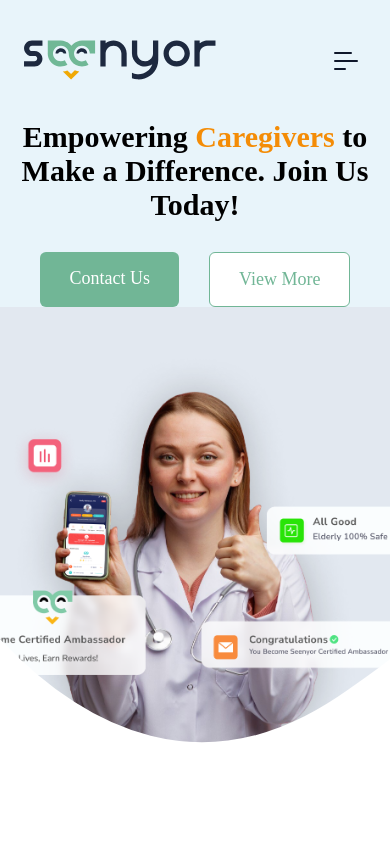
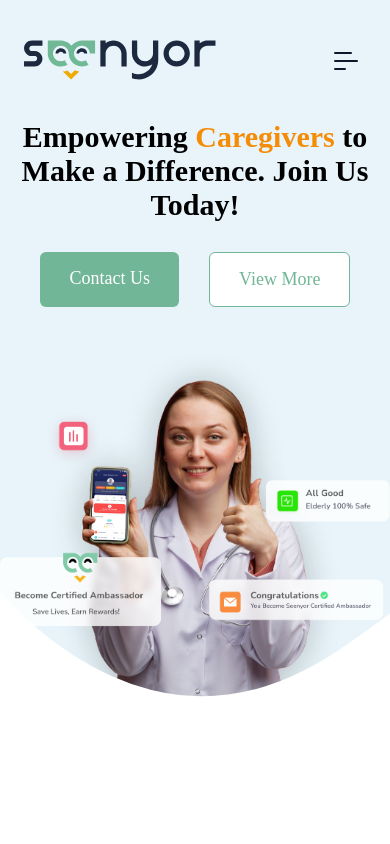
Before and after one commit to seenyor/new-seenyor, a Next.js app: page /caregiver in a window 390 px wide. Shown: the top 844 px of the page. Built offline with nearby package versions, Linux system fonts and the light colour scheme; a web font is replaced by a local one.

Commit message:
some responsive

```diff
--- a/src/components/Caregiver/CaregiverHero.jsx
+++ b/src/components/Caregiver/CaregiverHero.jsx
@@ -31,14 +31,14 @@
         <div className="absolute top-[-230px] right-0 w-[1060px] md:hidden md:w-[600px] h-[1060px]">
           <Image src={img} width={1060} height={1060} alt="x" />
         </div>
-        <div className="absolute top-[95%] right-[12%] xss:hidden w-[1060px] hidden md:block md:w-[600px] h-[1060px]">
-          <Image src={img} width={1060} height={1060} alt="x" />
+        <div className="xss:hidden w-[1060px] hidden md:flex items-center justify-center md:w-full">
+          <Image src={img} width={600} height={600} alt="x" />
         </div>
-        <div className="absolute bg-slate-200 top-[95%] w-full xss:top-[100%] right-[12%] xss:right-[-5%] hidden xss:block xss:w-[450px]">
+        <div className="w-full hidden xss:block">
           <Image src={img} width={1060} height={1060} alt="x" />
         </div>
       </div>
-      <div class="relative mt-[250px] xss:mt-[100px] w-full overflow-hidden">
+      <div class="relative mt-[250px] md:mt-[-450px] xss:mt-[-410px] w-full overflow-hidden">
         <svg
           xmlns="http://www.w3.org/2000/svg"
           viewBox="0 0 1200 120"
```
